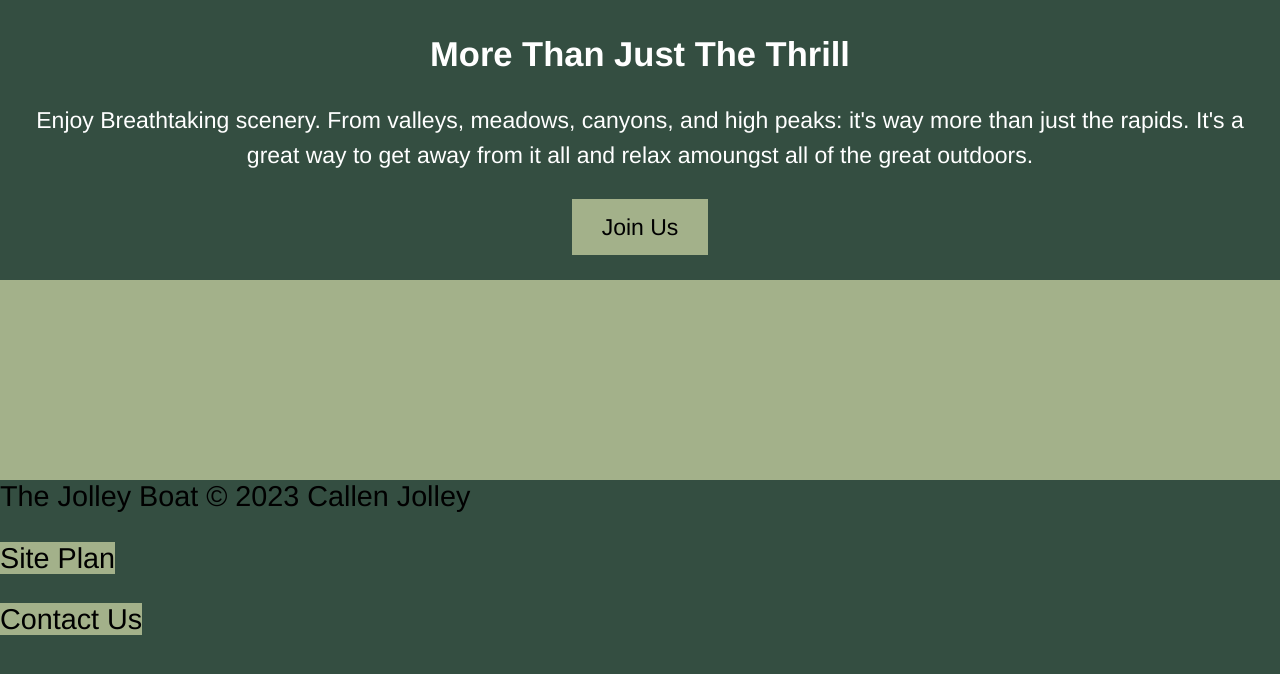
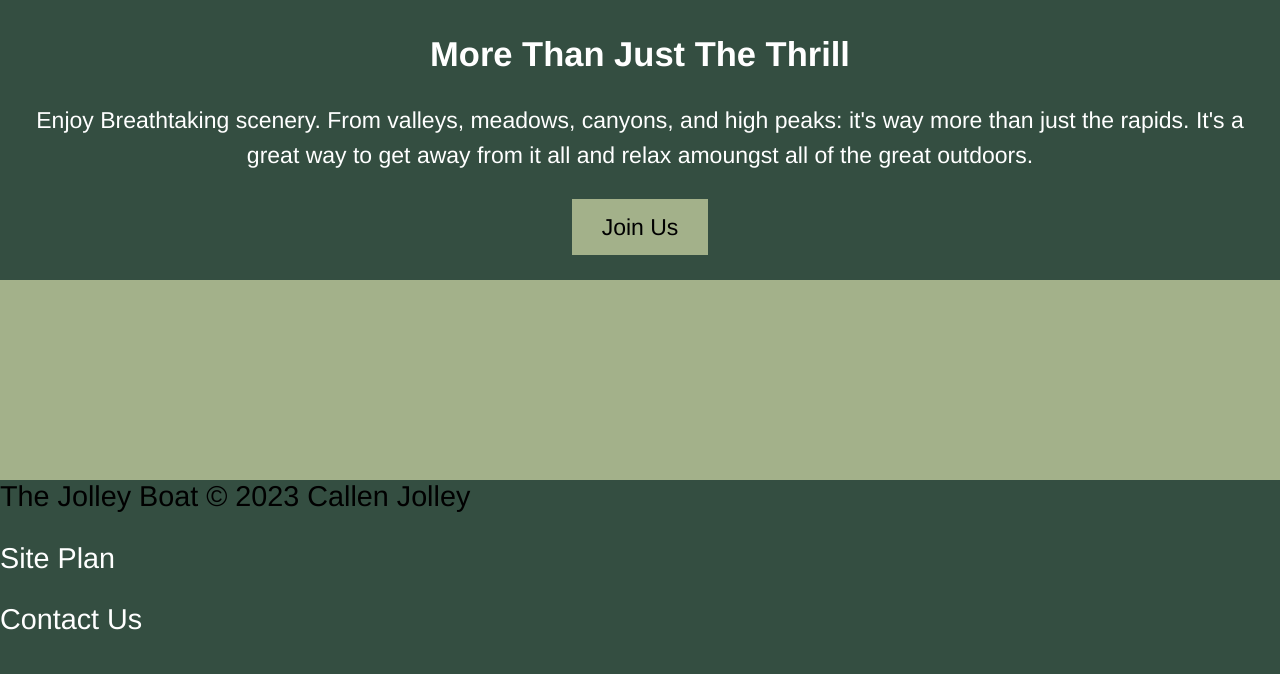
Before and after one commit to mrjoll3y/wdd130, a plain HTML site: page wwr/index.html in a window 1280 px wide. Shown: the part 3703-4377 px from the top of the page. Drawn offline with Linux system fonts and the light colour scheme.

Commit message:
made some updates in footer

```diff
--- a/wwr/styles/style.css
+++ b/wwr/styles/style.css
@@ -76,6 +76,7 @@ nav a:hover {
 .social {
     padding-top: 15px;
 }
+
 /*don't change*/
 .home-title {
     color: black;
@@ -111,14 +112,14 @@ footer {
 }
 /*don't change*/
 footer a {
-    background-color: #a3b18a;
-    color: black;
+    background-color: #344E41;
+    color: white;
     text-decoration: none;
 }
 /*don't change*/
 footer a:hover {
     background-color: #dad7cd;
-    color: white;
+    color: black;
 }
 
 .logo {
```
